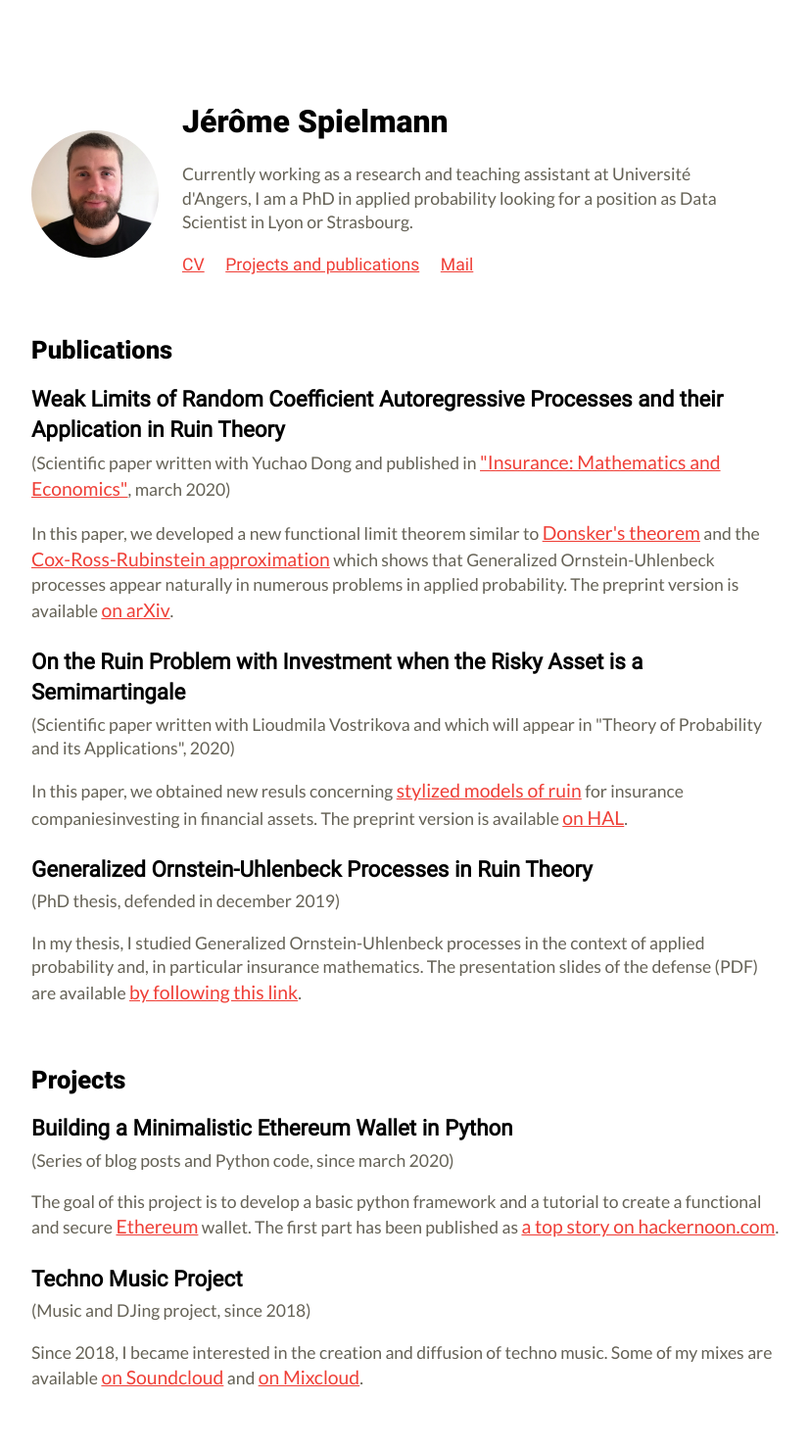
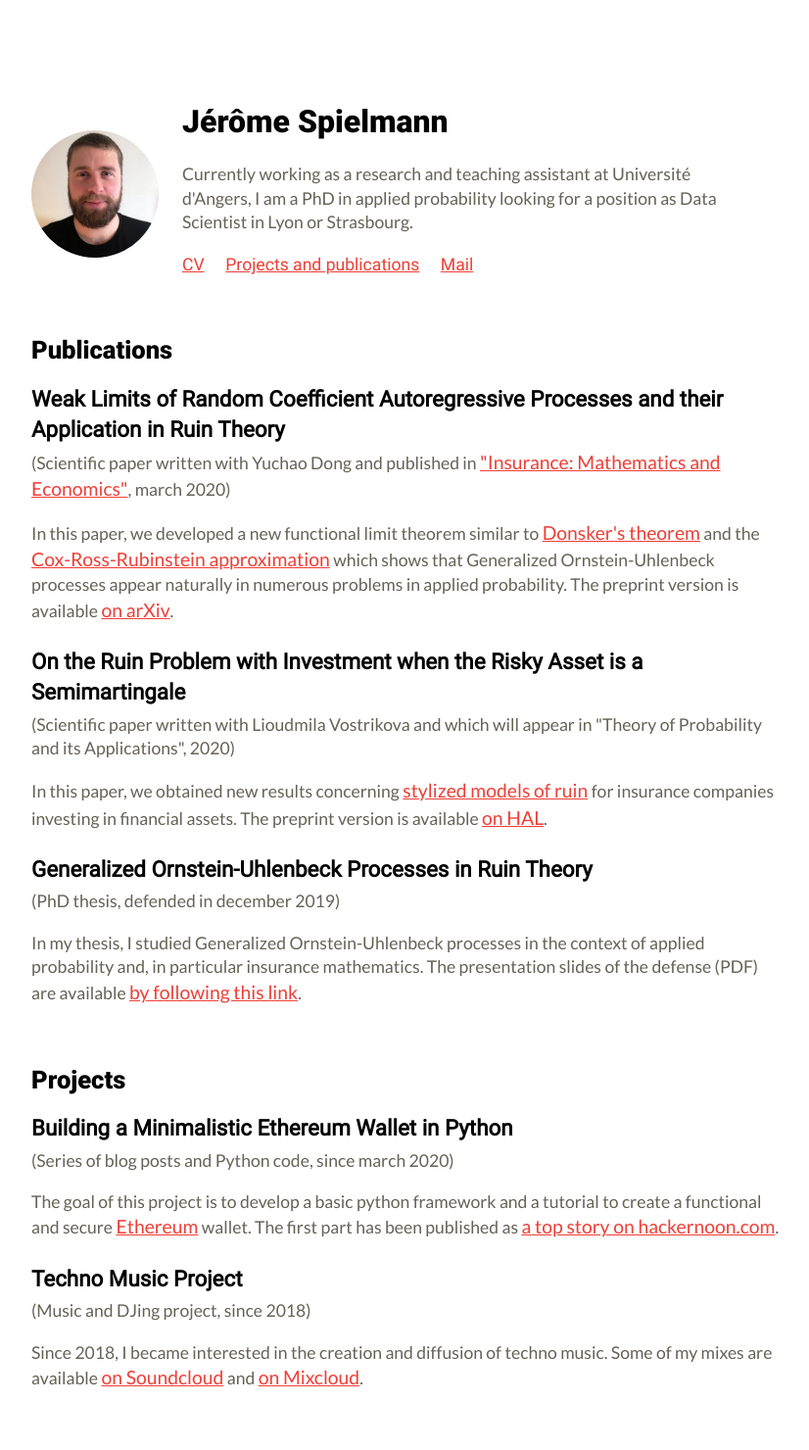
Before and after one commit to jspiel-git/jspiel-git.github.io, a Jekyll site: the page built from publications.html, in a window 1280 px wide. Shown: the whole page at 98% size, without its empty margins (224-1050 px from the left). Built offline with Jekyll 4.4.1, drawn with Linux system fonts in a browser that asks for light colours.

Commit message:
Some corrections to publication list and addition of favicon.

```diff
--- a/_layouts/default.html
+++ b/_layouts/default.html
@@ -4,6 +4,7 @@
 		<title>Jérôme Spielmann</title>
 		<meta name="viewport" content="width=device-width, initial-scale=1">
 		<link rel="stylesheet" type="text/css" href="css/main.css">
+		<link rel="shortcut icon" type="image/x-icon" href="favicon.ico">
 	</head>
 	<body>
 	<div>
--- a/publications.html
+++ b/publications.html
@@ -18,7 +18,7 @@
         (Scientific paper written with Lioudmila Vostrikova and which will appear in "Theory of Probability and its Applications", 2020)
       </p>
       <p>
-        In this paper, we obtained new resuls concerning <a href="https://en.wikipedia.org/wiki/Ruin_theory">stylized models of ruin</a> for insurance companiesinvesting in financial assets. The preprint version is available <a href="https://hal.archives-ouvertes.fr/hal-01825317v2">on HAL</a>.
+        In this paper, we obtained new results concerning <a href="https://en.wikipedia.org/wiki/Ruin_theory">stylized models of ruin</a> for insurance companies investing in financial assets. The preprint version is available <a href="https://hal.archives-ouvertes.fr/hal-01825317v2">on HAL</a>.
       </p>
     </p>
     <p>
```
Also changed, not shown: favicon.ico (added).
